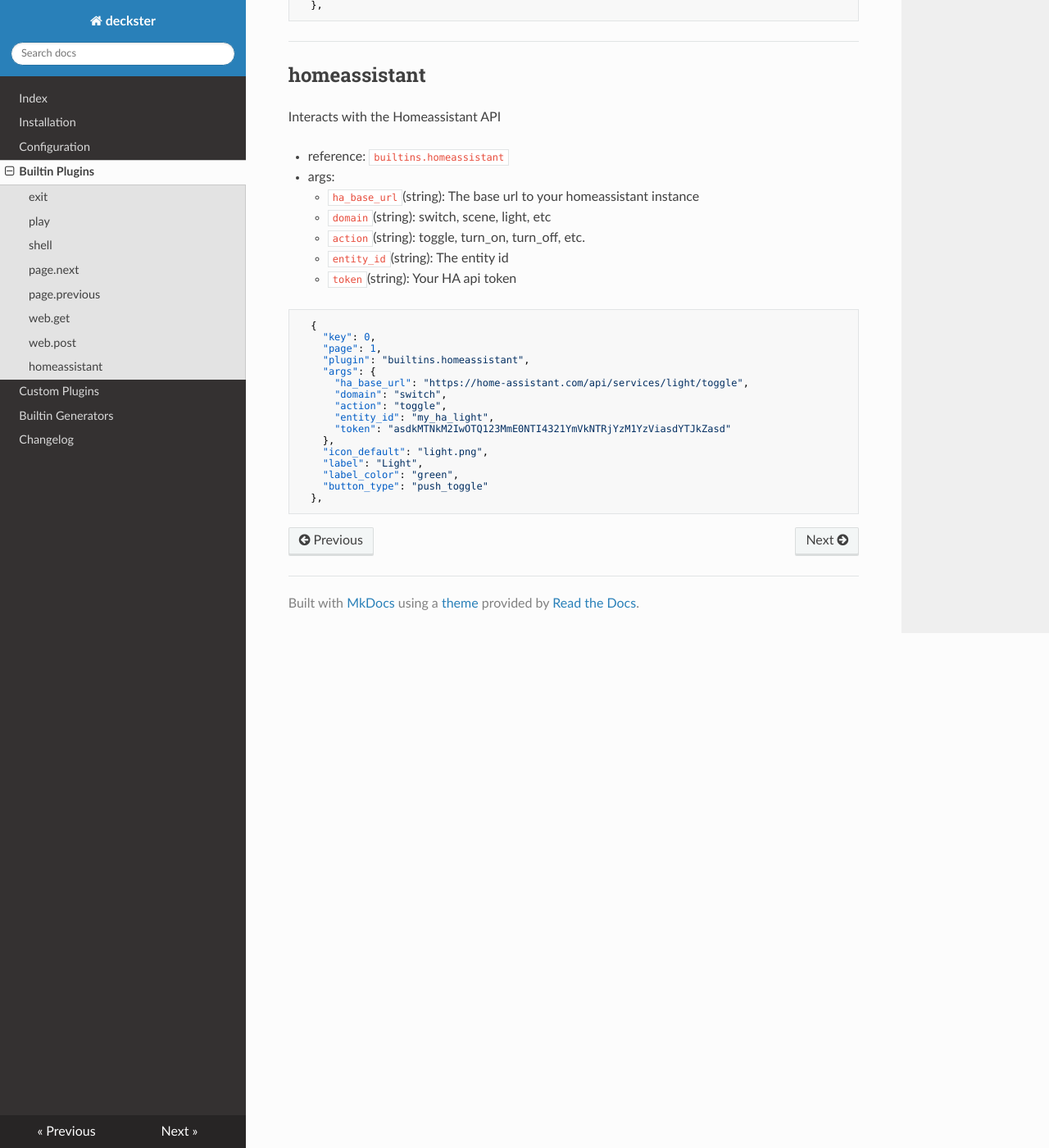
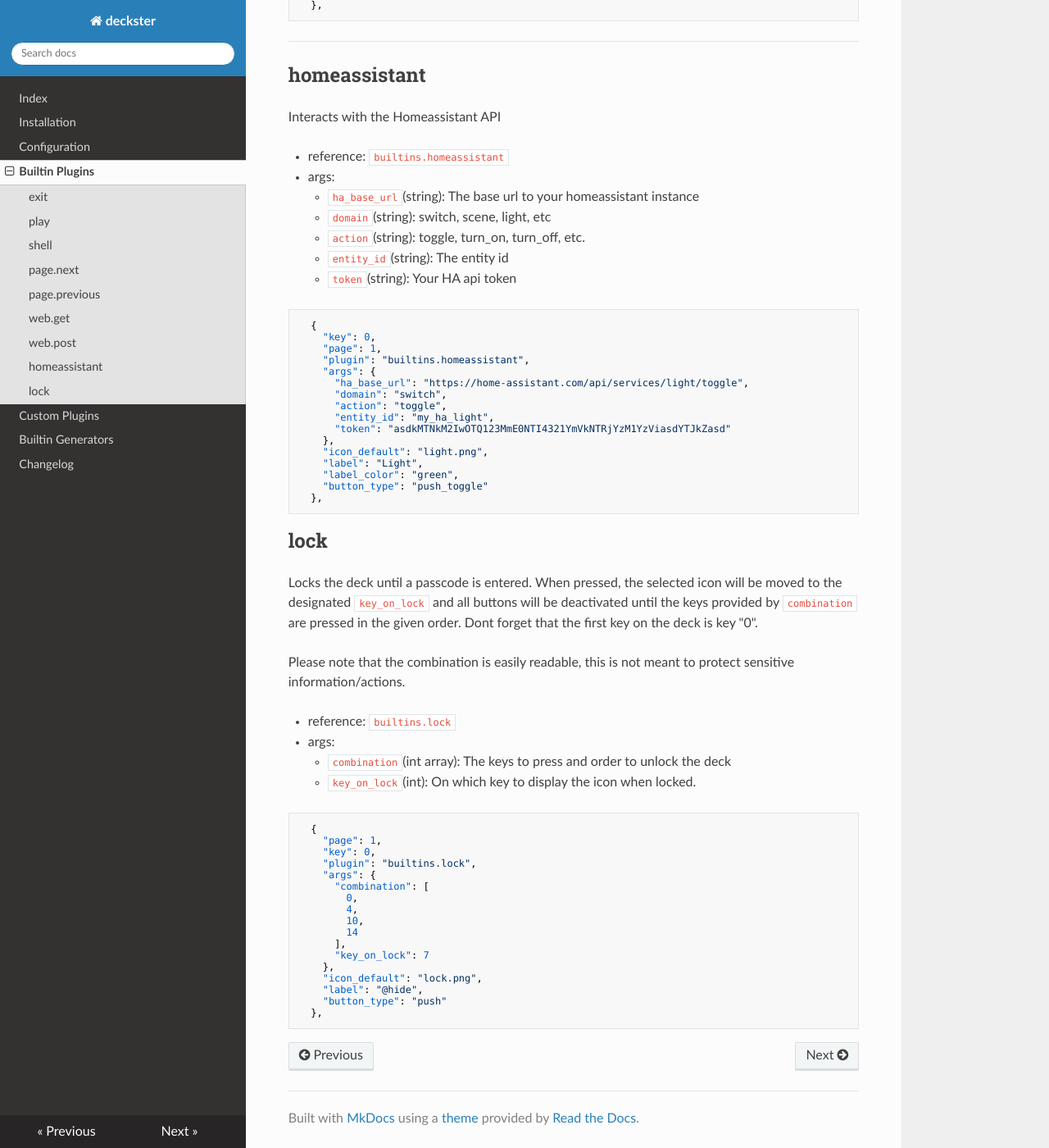
Before and after one commit to Gabisonfire/deckster, an MkDocs documentation site: the page built from docs/plugins.md, in a window 1280 px wide and 1400 px high, scrolled down 3593 px. Shown: the whole window at 82% size. Built offline with MkDocs 1.6.1, drawn with Linux system fonts in a browser that asks for light colours; nearby versions of some CDN libraries.

Commit message:
Added lock

````diff
--- a/docs/plugins.md
+++ b/docs/plugins.md
@@ -193,3 +193,34 @@ Interacts with the Homeassistant API
     "button_type": "push_toggle"
   },
 ```
+
+## lock
+Locks the deck until a passcode is entered.
+When pressed, the selected icon will be moved to the designated `key_on_lock` and all buttons will be deactivated until the keys provided by `combination` are pressed in the given order. Dont forget that the first key on the deck is key "0".
+
+Please note that the combination is easily readable, this is not meant to protect sensitive information/actions.
+
+- reference: `builtins.lock`
+- args:
+  - `combination`(int array): The keys to press and order to unlock the deck
+  - `key_on_lock`(int): On which key to display the icon when locked.
+
+```json
+  {
+    "page": 1,
+    "key": 0,
+    "plugin": "builtins.lock",
+    "args": {
+      "combination": [
+        0,
+        4,
+        10,
+        14
+      ],
+      "key_on_lock": 7
+    },
+    "icon_default": "lock.png",
+    "label": "@hide",
+    "button_type": "push"
+  },
+```
````
Also changed, not shown: docs/changelog.md (+1 -0 lines), docs/config.md (+4 -1 lines), docs/index.md (+3 -8 lines), 3 other files.
